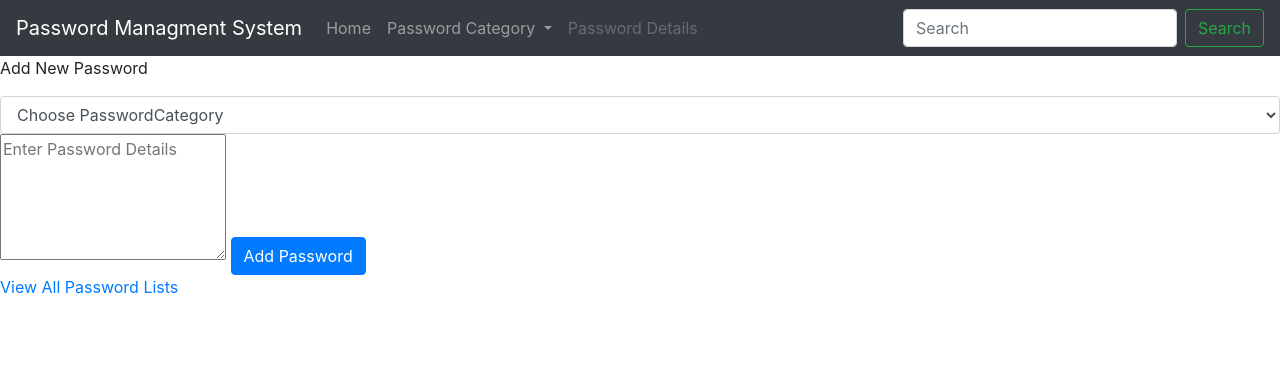
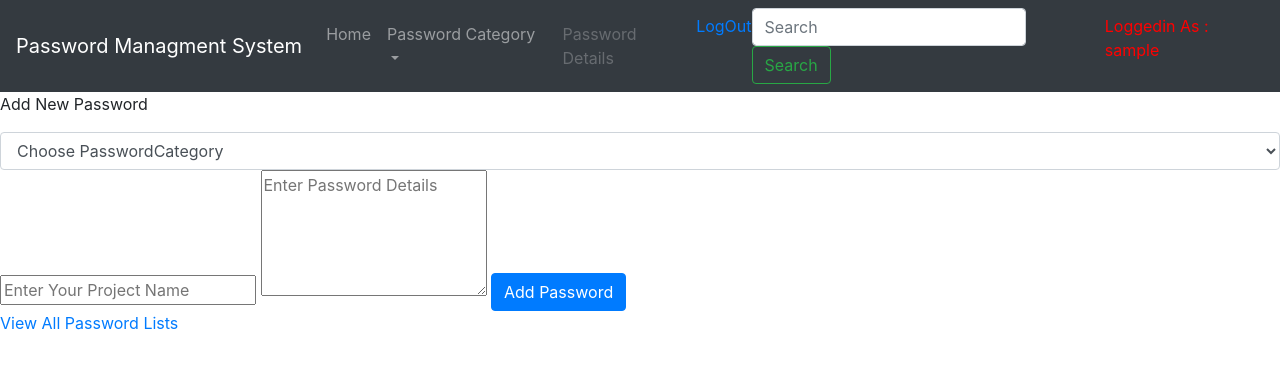
Before and after one commit to ishmamAli786/Express-JS, a Node server app: template views/add-new-password.ejs in a window 1280 px wide. Shown: the top 369 px of the page. Run offline with Node 20, Linux system fonts and the light colour scheme; the template is opened without the code that fills it: most values are stand-ins (such as "Sample title", 1, 10 or a date in 2020); some libraries are stand-ins or nearby versions.

Commit message:
password managment system

```diff
--- a/views/add-new-password.ejs
+++ b/views/add-new-password.ejs
@@ -16,6 +16,7 @@
     <script src="https://maxcdn.bootstrapcdn.com/bootstrap/4.0.0/js/bootstrap.min.js"
         integrity="sha384-JZR6Spejh4U02d8jOt6vLEHfe/JQGiRRSQQxSfFWpi1MquVdAyjUar5+76PVCmYl"
         crossorigin="anonymous"></script>
+        <script src="https://cdn.ckeditor.com/4.15.0/standard/ckeditor.js"></script>
 </head>
 
 <body>
@@ -57,11 +58,13 @@
                 <li class="nav-item">
                     <a class="nav-link disabled" href="#">Password Details</a>
                 </li>
+                <li><a href="/logout/">LogOut</a></li>
             </ul>
             <form class="form-inline my-2 my-lg-0">
                 <input class="form-control mr-sm-2" type="search" placeholder="Search" aria-label="Search">
                 <button class="btn btn-outline-success my-2 my-sm-0" type="submit">Search</button>
             </form>
+            <p style="color:red"> Loggedin As : <% if(loginUser){%> <%= loginUser %> <% } %></p>
         </div>
     </nav>
 
@@ -73,17 +76,27 @@
 
     <div id="signupbox">
         <p>Add New Password</p>
-        <form action="/" method="post">
-            <select class="form-control" name="pass_details">
+        <% if(success !=''){%>
+            <p><%= success %></p>
+       <% } %>
+        <form action="/add-new-password/" method="post">
+            <select class="form-control" name="pass_cat">
                 <option value="">Choose PasswordCategory</option>
-                <option value="Godaddy">GoDaddy</option>
-                <option value="cpanel">Cpanel</option>
+                <% if(records.length >0){
+                    records.forEach(function(row){ %>
+                <option value="<%= row.password_category %>"><%= row.password_category %></option>
+                <%   })} %>
+
             </select>
-                <textarea class="from-control" rows="5"  name="pass_details" placeholder="Enter Password Details"></textarea>
+            <input type="textbox" name="project_name" placeholder="Enter Your Project Name" >
+                <textarea class="from-control" rows="5" id="editor" name="pass_details" placeholder="Enter Password Details"></textarea>
             <input type="submit" value="Add Password" name="submit" class="btn btn-primary">
             <p><a href="/view-all-password/">View All Password Lists</a></p>
         </form>
     </div>
+    <script>
+    CKEDITOR.replace( 'editor');
+    </script>
 </body>
 
 </html>
--- a/views/addNewCategory.ejs
+++ b/views/addNewCategory.ejs
@@ -65,11 +65,13 @@
                         <div class="dropdown-divider"></div>
                     </div>
                 </li>
+                <li><a href="/logout/">LogOut</a></li>
             </ul>
             <form class="form-inline my-2 my-lg-0">
                 <input class="form-control mr-sm-2" type="search" placeholder="Search" aria-label="Search">
                 <button class="btn btn-outline-success my-2 my-sm-0" type="submit">Search</button>
             </form>
+            <p style="color:red"> Loggedin As : <% if(loginUser){%> <%= loginUser %> <% } %></p>
         </div>
     </nav>
 
--- a/views/edit_pass_category.ejs
+++ b/views/edit_pass_category.ejs
@@ -65,11 +65,13 @@
                         <div class="dropdown-divider"></div>
                     </div>
                 </li>
+                <li><a href="/logout/">LogOut</a></li>
             </ul>
             <form class="form-inline my-2 my-lg-0">
                 <input class="form-control mr-sm-2" type="search" placeholder="Search" aria-label="Search">
                 <button class="btn btn-outline-success my-2 my-sm-0" type="submit">Search</button>
             </form>
+            <p style="color:red"> Loggedin As : <% if(loginUser){%> <%= loginUser %> <% } %></p>
         </div>
     </nav>
 
@@ -98,4 +100,4 @@
     </div>
 </body>
 
-</ht
+</html>
--- a/views/password_category.ejs
+++ b/views/password_category.ejs
@@ -65,11 +65,13 @@
                     <div class="dropdown-divider"></div>
                 </div>
             </li>
+            <li><a href="/logout/">LogOut</a></li>
         </ul>
         <form class="form-inline my-2 my-lg-0">
             <input class="form-control mr-sm-2" type="search" placeholder="Search" aria-label="Search">
             <button class="btn btn-outline-success my-2 my-sm-0" type="submit">Search</button>
         </form>
+        <p style="color:red"> Loggedin As : <% if(loginUser){%> <%= loginUser %> <% } %></p>
     </div>
 </nav>
 
--- a/views/view-all-password.ejs
+++ b/views/view-all-password.ejs
@@ -65,11 +65,13 @@
                         <div class="dropdown-divider"></div>
                     </div>
                 </li>
+                <li><a href="/logout/">LogOut</a></li>
             </ul>
             <form class="form-inline my-2 my-lg-0">
                 <input class="form-control mr-sm-2" type="search" placeholder="Search" aria-label="Search">
                 <button class="btn btn-outline-success my-2 my-sm-0" type="submit">Search</button>
             </form>
+            <p style="color:red"> Loggedin As : <% if(loginUser){%> <%= loginUser %> <% } %></p>
         </div>
     </nav>
 
```
Also changed, not shown: modules/add_password.js (added, +29 -0 lines), routes/index.js (+44 -3 lines), 1 other file.
